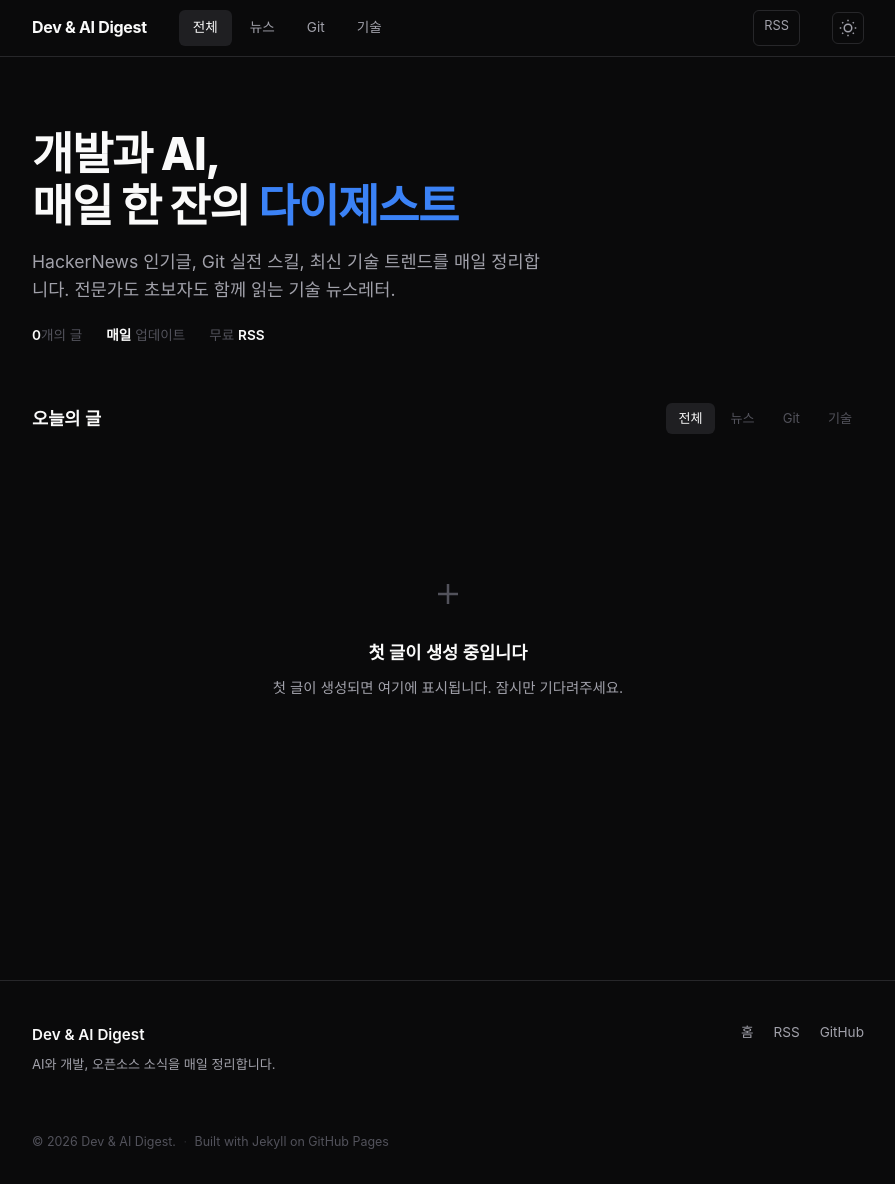
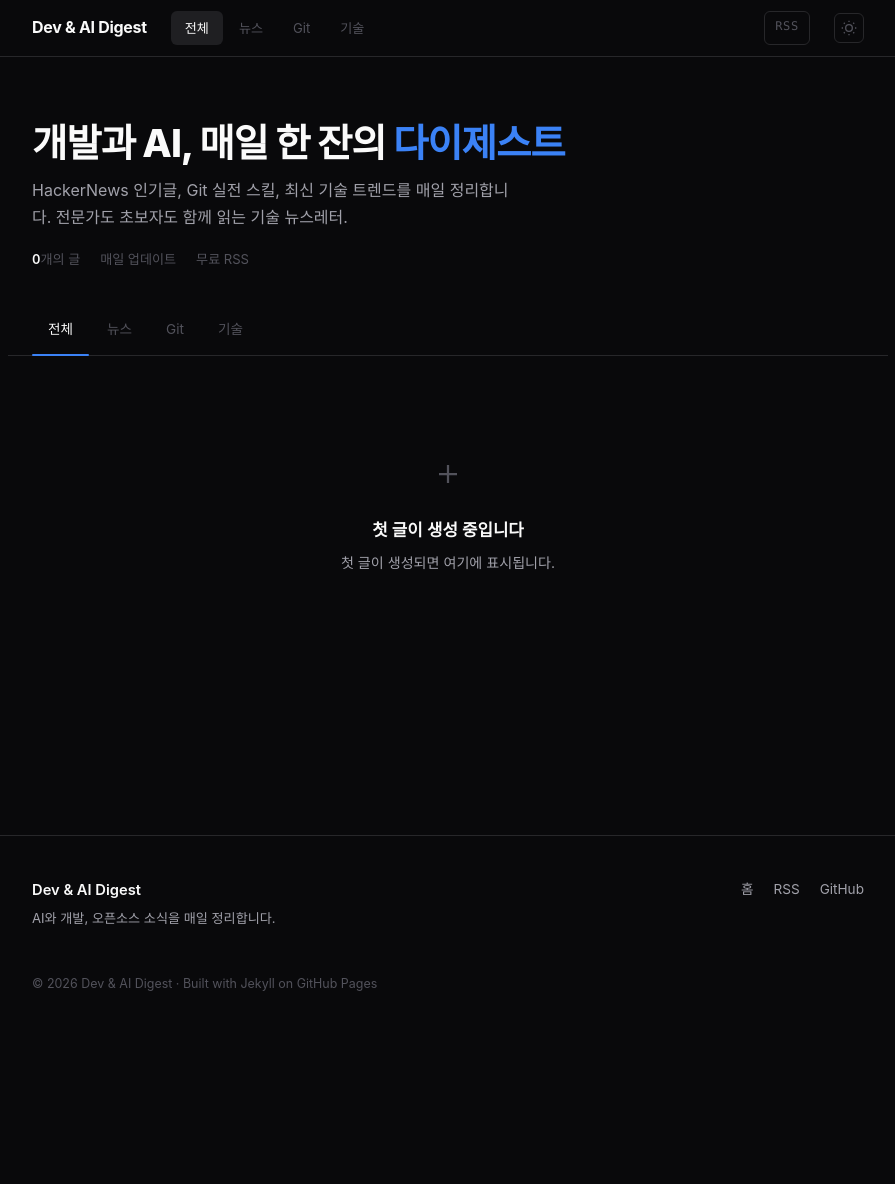
Before and after one commit to yoonyuechang/blog-auto, a Jekyll site: the page built from index.html, in a window 1280 px wide and 1184 px high. Shown: the whole window, without its empty margins (192-1087 px from the left). Built offline with Jekyll 4.4.1, drawn with Linux system fonts in a browser that asks for light colours.

Commit message:
feat: publication-grade redesign with section tabs, article layout
- Proper design system with CSS variables, publication-style typography
- Section tabs (전체/뉴스/Git/기술) with active indicator
- Compact post list with date, mono tag, title, excerpt
- Article page with tags, hero image, content typography, prev/next nav
- Dark theme default, responsive for mobile

```diff
--- a/_layouts/default.html
+++ b/_layouts/default.html
@@ -11,9 +11,7 @@
   {% if site.adsense_id %}
   <script async src="https://pagead2.googlesyndication.com/pagead/js/adsbygoogle.js?client={{ site.adsense_id }}" crossorigin="anonymous"></script>
   {% endif %}
-  <script>
-    (function(){var s=localStorage.getItem('theme');if(s)document.documentElement.setAttribute('data-theme',s)})();
-  </script>
+  <script>(function(){var s=localStorage.getItem('t');if(s)document.documentElement.setAttribute('data-theme',s)})();</script>
 </head>
 <body>
   <header class="header">
@@ -26,16 +24,14 @@
         <a href="{{ site.baseurl }}/category/tech/" {% if page.url contains '/category/tech/' %}data-active{% endif %}>기술</a>
         <a href="{{ site.baseurl }}/feed.xml" class="nav-rss">RSS</a>
       </nav>
-      <button class="theme-toggle" onclick="var t=document.documentElement.getAttribute('data-theme');var n=t==='dark'?'light':'dark';document.documentElement.setAttribute('data-theme',n);localStorage.setItem('theme',n)" aria-label="테마 전환">
-        <svg class="sun" width="18" height="18" viewBox="0 0 24 24" fill="none" stroke="currentColor" stroke-width="2"><circle cx="12" cy="12" r="5"/><path d="M12 1v2M12 21v2M4.22 4.22l1.42 1.42M18.36 18.36l1.42 1.42M1 12h2M21 12h2M4.22 19.78l1.42-1.42M18.36 5.64l1.42-1.42"/></svg>
-        <svg class="moon" width="18" height="18" viewBox="0 0 24 24" fill="none" stroke="currentColor" stroke-width="2"><path d="M21 12.79A9 9 0 1 1 11.21 3 7 7 0 0 0 21 12.79z"/></svg>
+      <button class="theme-toggle" onclick="var t=document.documentElement.getAttribute('data-theme');var n=t==='dark'?'light':'dark';document.documentElement.setAttribute('data-theme',n);localStorage.setItem('t',n)" aria-label="테마">
+        <svg class="sun" width="16" height="16" viewBox="0 0 24 24" fill="none" stroke="currentColor" stroke-width="2"><circle cx="12" cy="12" r="5"/><path d="M12 1v2M12 21v2M4.22 4.22l1.42 1.42M18.36 18.36l1.42 1.42M1 12h2M21 12h2M4.22 19.78l1.42-1.42M18.36 5.64l1.42-1.42"/></svg>
+        <svg class="moon" width="16" height="16" viewBox="0 0 24 24" fill="none" stroke="currentColor" stroke-width="2"><path d="M21 12.79A9 9 0 1 1 11.21 3 7 7 0 0 0 21 12.79z"/></svg>
       </button>
     </div>
   </header>
 
-  <main>
-    {{ content }}
-  </main>
+  <main>{{ content }}</main>
 
   <footer class="footer">
     <div class="footer-inner">
@@ -49,8 +45,8 @@
         <a href="https://github.com/yoonyuechang/blog-auto">GitHub</a>
       </div>
     </div>
-    <div class="footer-bottom">
-      <p>&copy; {{ "now" | date: "%Y" }} {{ site.title }}. <span class="sep">·</span> Built with Jekyll on GitHub Pages</p>
+    <div class="footer-sub">
+      &copy; {{ "now" | date: "%Y" }} {{ site.title }} &middot; Built with Jekyll on GitHub Pages
     </div>
   </footer>
 </body>
--- a/index.html
+++ b/index.html
@@ -3,55 +3,50 @@
 ---
 
 <section class="hero">
-  <h1>개발과 AI,<br>매일 한 잔의 <span>다이제스트</span></h1>
+  <h1>개발과 AI, 매일 한 잔의 <span>다이제스트</span></h1>
   <p>HackerNews 인기글, Git 실전 스킬, 최신 기술 트렌드를 매일 정리합니다. 전문가도 초보자도 함께 읽는 기술 뉴스레터.</p>
-  <div class="hero-stats">
+  <div class="hero-meta">
     <span><strong>{{ site.posts.size }}</strong>개의 글</span>
-    <span><strong>매일</strong> 업데이트</span>
-    <span>무료 <strong>RSS</strong></span>
+    <span>매일 업데이트</span>
+    <span>무료 RSS</span>
   </div>
 </section>
 
-<div class="section-header">
-  <h2>오늘의 글</h2>
-  <nav class="category-tabs">
-    <a href="{{ site.baseurl }}/" class="active">전체</a>
-    <a href="{{ site.baseurl }}/category/news/">뉴스</a>
-    <a href="{{ site.baseurl }}/category/git/">Git</a>
-    <a href="{{ site.baseurl }}/category/tech/">기술</a>
-  </nav>
-</div>
+<nav class="section-tabs">
+  <a href="{{ site.baseurl }}/" data-active>전체</a>
+  <a href="{{ site.baseurl }}/category/news/">뉴스</a>
+  <a href="{{ site.baseurl }}/category/git/">Git</a>
+  <a href="{{ site.baseurl }}/category/tech/">기술</a>
+</nav>
 
 <div class="post-list">
   {% for post in site.posts %}
-  <a href="{{ site.baseurl }}{{ post.url }}" class="post-item">
+  <article class="post-item">
     <div class="post-meta">
       <time datetime="{{ post.date | date_to_xmlschema }}">{{ post.date | date: "%m.%d" }}</time>
       {% assign tag = post.tags | first %}
       {% if tag %}
-      <span class="post-tag">{{ tag }}</span>
+      <span class="tag">{{ tag }}</span>
       {% endif %}
     </div>
     <div class="post-body">
-      <div class="post-title">{{ post.title }}</div>
+      <a href="{{ site.baseurl }}{{ post.url }}" class="post-title">{{ post.title }}</a>
       {% if post.excerpt %}
-      <div class="post-excerpt">{{ post.excerpt | strip_html | truncate: 120 }}</div>
+      <div class="post-excerpt">{{ post.excerpt | strip_html | truncate: 140 }}</div>
       {% endif %}
     </div>
-  </a>
+  </article>
   {% else %}
-  <div class="empty-state">
-    <div class="empty-icon">
-      <svg width="40" height="40" viewBox="0 0 24 24" fill="none" stroke="currentColor" stroke-width="1.5"><path d="M12 6v6m0 0v6m0-6h6m-6 0H6"/></svg>
-    </div>
+  <div class="empty">
+    <svg width="36" height="36" viewBox="0 0 24 24" fill="none" stroke="currentColor" stroke-width="1.5"><path d="M12 6v6m0 0v6m0-6h6m-6 0H6"/></svg>
     <h3>첫 글이 생성 중입니다</h3>
-    <p>첫 글이 생성되면 여기에 표시됩니다. 잠시만 기다려주세요.</p>
+    <p>첫 글이 생성되면 여기에 표시됩니다.</p>
   </div>
   {% endfor %}
 </div>
 
 {% if site.adsense_id %}
-<div class="ad-unit">
+<div class="ad-box">
   <ins class="adsbygoogle" style="display:block" data-ad-client="{{ site.adsense_id }}" data-ad-slot="1234567890" data-ad-format="auto"></ins>
   <script>(adsbygoogle = window.adsbygoogle || []).push({});</script>
 </div>
--- a/style.css
+++ b/style.css
@@ -8,16 +8,17 @@
   --text3: #a1a1aa;
   --accent: #2563eb;
   --accent-hover: #1d4ed8;
-  --code-bg: #f4f4f5;
-  --code-text: #18181b;
-  --radius-sm: 6px;
-  --radius: 8px;
+  --accent-bg: #eff6ff;
+  --tag-bg: #f4f4f5;
   --font: 'Pretendard', -apple-system, BlinkMacSystemFont, 'Segoe UI', system-ui, sans-serif;
-  --font-mono: 'JetBrains Mono', 'Fira Code', 'Cascadia Code', 'SF Mono', monospace;
+  --font-mono: 'JetBrains Mono', 'Fira Code', 'Cascadia Code', 'SF Mono', Consolas, monospace;
+  --radius: 6px;
+  --max-w: 720px;
+  --max-w-wide: 880px;
 }
 
 [data-theme="dark"] {
-  --bg: #0a0a0b;
+  --bg: #09090b;
   --surface: #18181b;
   --border: #27272a;
   --border-light: #1f1f22;
@@ -26,135 +27,142 @@
   --text3: #52525b;
   --accent: #3b82f6;
   --accent-hover: #60a5fa;
-  --code-bg: #18181b;
-  --code-text: #e4e4e7;
+  --accent-bg: #1e293b;
+  --tag-bg: #1f1f22;
 }
 
-* { margin: 0; padding: 0; box-sizing: border-box; }
+*, *::before, *::after { margin: 0; padding: 0; box-sizing: border-box; }
 ::selection { background: var(--accent); color: #fff; }
 html { -webkit-font-smoothing: antialiased; -moz-osx-font-smoothing: grayscale; }
 body { font-family: var(--font); background: var(--bg); color: var(--text); line-height: 1.7; min-height: 100vh; }
+img { max-width: 100%; display: block; }
+a { color: inherit; text-decoration: none; }
 
 /* ── Header ── */
 .header { border-bottom: 1px solid var(--border); position: sticky; top: 0; background: var(--bg); z-index: 100; }
-.header-inner { max-width: 880px; margin: 0 auto; padding: 0 24px; height: 56px; display: flex; align-items: center; gap: 32px; }
-.logo { font-size: 1rem; font-weight: 700; color: var(--text); text-decoration: none; letter-spacing: -0.3px; }
+.header-inner { max-width: var(--max-w-wide); margin: 0 auto; padding: 0 24px; height: 56px; display: flex; align-items: center; gap: 24px; }
+.logo { font-size: 1rem; font-weight: 700; letter-spacing: -0.3px; white-space: nowrap; }
 .logo:hover { color: var(--accent); }
-.nav { display: flex; gap: 4px; flex: 1; }
-.nav a { font-size: 0.85rem; color: var(--text2); text-decoration: none; padding: 6px 14px; border-radius: var(--radius-sm); transition: all .12s; }
+.nav { display: flex; gap: 2px; flex: 1; }
+.nav a { font-size: 0.82rem; color: var(--text3); padding: 6px 14px; border-radius: var(--radius); transition: all .12s; white-space: nowrap; }
 .nav a:hover { color: var(--text); background: var(--border-light); }
 .nav a[data-active] { color: var(--text); background: var(--border-light); font-weight: 500; }
-.nav-rss { margin-left: auto; font-size: 0.8rem !important; padding: 4px 10px !important; border: 1px solid var(--border); }
-.theme-toggle { background: none; border: 1px solid var(--border); border-radius: var(--radius-sm); padding: 6px; cursor: pointer; color: var(--text2); display: flex; align-items: center; justify-content: center; transition: all .12s; }
+.nav-rss { margin-left: auto; font-size: 0.75rem !important; font-family: var(--font-mono); text-transform: uppercase; letter-spacing: .06em; padding: 4px 10px !important; border: 1px solid var(--border); }
+.theme-toggle { background: none; border: 1px solid var(--border); border-radius: var(--radius); padding: 6px; cursor: pointer; color: var(--text3); display: flex; align-items: center; justify-content: center; flex-shrink: 0; transition: all .12s; }
 .theme-toggle:hover { color: var(--text); border-color: var(--text3); }
-[data-theme="dark"] .sun { display: block; }
-[data-theme="dark"] .moon { display: none; }
-[data-theme="light"] .sun { display: none; }
-[data-theme="light"] .moon { display: block; }
 .theme-toggle svg { display: block; }
+[data-theme="dark"] .theme-toggle .sun { display: block; }
+[data-theme="dark"] .theme-toggle .moon { display: none; }
+[data-theme="light"] .theme-toggle .sun { display: none; }
+[data-theme="light"] .theme-toggle .moon { display: block; }
 
 /* ── Hero ── */
-.hero { max-width: 880px; margin: 0 auto; padding: 72px 24px 56px; }
-.hero h1 { font-size: 2.8rem; font-weight: 800; letter-spacing: -1.2px; line-height: 1.15; margin-bottom: 16px; }
+.hero { max-width: var(--max-w-wide); margin: 0 auto; padding: 64px 24px 48px; }
+.hero h1 { font-size: 2.4rem; font-weight: 800; letter-spacing: -1px; line-height: 1.15; margin-bottom: 12px; }
 .hero h1 span { color: var(--accent); }
-.hero p { font-size: 1.1rem; color: var(--text2); max-width: 520px; line-height: 1.6; }
-.hero-stats { display: flex; gap: 24px; margin-top: 20px; }
-.hero-stats span { font-size: 0.85rem; color: var(--text3); }
-.hero-stats strong { color: var(--text); font-weight: 600; }
+.hero p { font-size: 1rem; color: var(--text2); max-width: 480px; }
+.hero-meta { display: flex; gap: 20px; margin-top: 16px; font-size: 0.82rem; color: var(--text3); font-variant-numeric: tabular-nums; }
+.hero-meta strong { color: var(--text); font-weight: 600; }
 
-/* ── Section ── */
-.section-header { max-width: 880px; margin: 0 auto; padding: 0 24px 20px; display: flex; align-items: center; justify-content: space-between; }
-.section-header h2 { font-size: 1.1rem; font-weight: 600; }
-.category-tabs { display: flex; gap: 4px; }
-.category-tabs a { font-size: 0.82rem; color: var(--text3); text-decoration: none; padding: 4px 12px; border-radius: var(--radius-sm); transition: all .12s; }
-.category-tabs a:hover { color: var(--text); background: var(--border-light); }
-.category-tabs .active { color: var(--text); background: var(--border-light); font-weight: 500; }
+/* ── Section Tabs ── */
+.section-tabs { max-width: var(--max-w-wide); margin: 0 auto; padding: 0 24px; display: flex; gap: 2px; border-bottom: 1px solid var(--border); }
+.section-tabs a { font-size: 0.85rem; color: var(--text3); padding: 0 16px 14px; position: relative; transition: color .12s; }
+.section-tabs a:hover { color: var(--text); }
+.section-tabs a[data-active]::after { content: ''; position: absolute; bottom: -1px; left: 0; right: 0; height: 2px; background: var(--accent); border-radius: 1px; }
+.section-tabs a[data-active] { color: var(--text); font-weight: 500; }
 
 /* ── Post List ── */
-.post-list { max-width: 880px; margin: 0 auto; padding: 0 24px 80px; }
-.post-item { display: flex; align-items: flex-start; gap: 16px; padding: 20px 0; border-bottom: 1px solid var(--border-light); text-decoration: none; }
-.post-item:last-child { border-bottom: none; }
+.post-list { max-width: var(--max-w-wide); margin: 0 auto; padding: 0 24px 80px; }
+.post-item { display: flex; align-items: flex-start; gap: 20px; padding: 24px 0; border-bottom: 1px solid var(--border-light); }
+.post-item:last-of-type { border-bottom: none; }
+.post-meta { min-width: 70px; padding-top: 3px; }
+.post-meta time { font-size: 0.8rem; color: var(--text3); font-variant-numeric: tabular-nums; display: block; }
+.post-meta .tag { display: inline-block; font-size: 0.7rem; font-family: var(--font-mono); text-transform: uppercase; letter-spacing: .05em; background: var(--tag-bg); color: var(--text2); padding: 2px 8px; border-radius: 4px; margin-top: 8px; }
+.post-body { flex: 1; min-width: 0; }
+.post-title { font-size: 1.05rem; font-weight: 600; line-height: 1.4; letter-spacing: -0.2px; }
 .post-item:hover .post-title { color: var(--accent); }
-.post-meta { min-width: 64px; padding-top: 2px; }
-.post-meta time { font-size: 0.8rem; color: var(--text3); font-variant-numeric: tabular-nums; display: block; }
-.post-meta .post-tag { display: inline-block; font-size: 0.7rem; background: var(--border-light); color: var(--text2); padding: 2px 8px; border-radius: 4px; margin-top: 6px; }
-.post-body { flex: 1; min-width: 0; }
-.post-title { font-size: 1rem; font-weight: 600; color: var(--text); line-height: 1.4; transition: color .12s; }
-.post-excerpt { font-size: 0.85rem; color: var(--text2); margin-top: 4px; line-height: 1.5; overflow: hidden; display: -webkit-box; -webkit-line-clamp: 2; -webkit-box-orient: vertical; }
+.post-excerpt { font-size: 0.88rem; color: var(--text2); margin-top: 6px; line-height: 1.6; overflow: hidden; display: -webkit-box; -webkit-line-clamp: 2; -webkit-box-orient: vertical; }
 
-/* ── Post Full ── */
-.post-full { max-width: 720px; margin: 0 auto; padding: 48px 24px 80px; }
-.post-full-header { margin-bottom: 40px; }
-.post-full-header .tags { display: flex; gap: 6px; margin-bottom: 12px; }
-.post-full-header .tags span { font-size: 0.75rem; background: var(--border-light); color: var(--text2); padding: 3px 10px; border-radius: 4px; }
-.post-full-header h1 { font-size: 2rem; font-weight: 800; letter-spacing: -0.5px; line-height: 1.25; margin-bottom: 12px; }
-.post-full-header .meta { font-size: 0.85rem; color: var(--text3); display: flex; gap: 12px; align-items: center; }
-.post-full-header .meta a { color: var(--accent); text-decoration: none; }
-.post-hero-img { border-radius: var(--radius); overflow: hidden; margin-bottom: 40px; }
-.post-hero-img img { width: 100%; display: block; }
-.post-content { font-size: 0.95rem; color: var(--text2); line-height: 1.8; }
-.post-content h2 { font-size: 1.4rem; font-weight: 700; margin: 44px 0 16px; color: var(--text); letter-spacing: -0.3px; }
-.post-content h3 { font-size: 1.1rem; font-weight: 600; margin: 32px 0 12px; color: var(--text); }
-.post-content p { margin-bottom: 20px; }
-.post-content a { color: var(--accent); text-decoration: none; border-bottom: 1px solid transparent; }
-.post-content a:hover { border-bottom-color: var(--accent); }
-.post-content ul, .post-content ol { margin: 0 0 20px 20px; }
-.post-content li { margin-bottom: 6px; }
-.post-content strong { color: var(--text); font-weight: 600; }
-.post-content code { font-family: var(--font-mono); font-size: 0.85em; background: var(--code-bg); color: var(--code-text); padding: 2px 6px; border-radius: 4px; }
-.post-content pre { background: var(--code-bg); border: 1px solid var(--border); padding: 20px; border-radius: var(--radius); overflow-x: auto; margin-bottom: 24px; font-size: 0.85rem; }
-.post-content pre code { background: none; padding: 0; border: none; font-size: inherit; }
-.post-content blockquote { border-left: 3px solid var(--accent); padding: 2px 0 2px 20px; margin: 0 0 24px; color: var(--text2); }
-.post-content hr { border: none; border-top: 1px solid var(--border); margin: 48px 0; }
-.post-content img { max-width: 100%; border-radius: var(--radius-sm); margin: 24px 0; }
-.post-content table { width: 100%; border-collapse: collapse; margin-bottom: 24px; font-size: 0.88rem; }
-.post-content th, .post-content td { text-align: left; padding: 10px 14px; border-bottom: 1px solid var(--border-light); }
-.post-content th { font-weight: 600; color: var(--text); background: var(--border-light); }
-.post-nav { display: flex; justify-content: space-between; margin-top: 64px; padding-top: 24px; border-top: 1px solid var(--border); }
-.post-nav a { color: var(--accent); text-decoration: none; font-size: 0.88rem; }
-.post-nav a:hover { text-decoration: underline; }
+/* ── Article ── */
+.article { max-width: var(--max-w); margin: 0 auto; padding: 48px 24px 80px; }
+.article-header { margin-bottom: 40px; }
+.article-header .tags { display: flex; gap: 6px; margin-bottom: 14px; }
+.article-header .tags span { font-size: 0.75rem; font-family: var(--font-mono); text-transform: uppercase; letter-spacing: .05em; background: var(--tag-bg); color: var(--text2); padding: 3px 10px; border-radius: 4px; }
+.article-header h1 { font-size: 2rem; font-weight: 800; letter-spacing: -0.5px; line-height: 1.25; margin-bottom: 14px; }
+.article-header .meta { font-size: 0.85rem; color: var(--text3); display: flex; gap: 12px; align-items: center; flex-wrap: wrap; }
+.article-header .meta a { color: var(--accent); }
+.article-header .meta a:hover { text-decoration: underline; }
+.article-image { border-radius: var(--radius); overflow: hidden; margin-bottom: 40px; }
+.article-image img { width: 100%; }
 
-/* ── Ad unit ── */
-.ad-unit { max-width: 720px; margin: 32px auto; padding: 20px; text-align: center; background: var(--border-light); border-radius: var(--radius); min-height: 90px; display: flex; align-items: center; justify-content: center; font-size: 0.8rem; color: var(--text3); }
+/* ── Article Content ── */
+.article-content { font-size: 0.95rem; color: var(--text2); line-height: 1.85; }
+.article-content h2 { font-size: 1.35rem; font-weight: 700; margin: 48px 0 16px; color: var(--text); letter-spacing: -0.3px; padding-bottom: 8px; border-bottom: 1px solid var(--border-light); }
+.article-content h3 { font-size: 1.1rem; font-weight: 600; margin: 32px 0 12px; color: var(--text); }
+.article-content p { margin-bottom: 20px; }
+.article-content a { color: var(--accent); border-bottom: 1px solid transparent; }
+.article-content a:hover { border-bottom-color: var(--accent); }
+.article-content ul, .article-content ol { margin: 0 0 20px 20px; }
+.article-content li { margin-bottom: 6px; }
+.article-content strong { color: var(--text); font-weight: 600; }
+.article-content code { font-family: var(--font-mono); font-size: 0.85em; background: var(--tag-bg); color: var(--text); padding: 2px 6px; border-radius: 4px; }
+.article-content pre { background: var(--surface); border: 1px solid var(--border); padding: 20px; border-radius: var(--radius); overflow-x: auto; margin-bottom: 24px; font-size: 0.85rem; }
+.article-content pre code { background: none; padding: 0; border: none; font-size: inherit; }
+.article-content blockquote { border-left: 3px solid var(--accent); padding: 2px 0 2px 20px; margin: 0 0 24px; color: var(--text2); }
+.article-content hr { border: none; border-top: 1px solid var(--border); margin: 48px 0; }
+.article-content table { width: 100%; border-collapse: collapse; margin-bottom: 24px; font-size: 0.88rem; }
+.article-content th, .article-content td { text-align: left; padding: 10px 14px; border-bottom: 1px solid var(--border-light); }
+.article-content th { font-weight: 600; color: var(--text); background: var(--tag-bg); font-size: 0.82rem; font-family: var(--font-mono); text-transform: uppercase; letter-spacing: .04em; }
+
+/* ── Category Heading ── */
+.cat-head { max-width: var(--max-w-wide); margin: 0 auto; padding: 40px 24px 8px; }
+.cat-head h1 { font-size: 1.6rem; font-weight: 800; letter-spacing: -0.4px; }
+.cat-head p { color: var(--text2); font-size: 0.88rem; margin-top: 4px; }
+
+/* ── Post Nav ── */
+.post-nav { display: flex; justify-content: space-between; gap: 16px; margin-top: 64px; padding-top: 24px; border-top: 1px solid var(--border); }
+.post-nav a { color: var(--text2); font-size: 0.88rem; flex: 1; }
+.post-nav a:last-child { text-align: right; }
+.post-nav a:hover { color: var(--accent); }
+.post-nav .nav-label { font-size: 0.72rem; font-family: var(--font-mono); text-transform: uppercase; letter-spacing: .06em; color: var(--text3); display: block; margin-bottom: 4px; }
+
+/* ── Ad ── */
+.ad-box { max-width: var(--max-w); margin: 32px auto; padding: 20px; text-align: center; background: var(--border-light); border-radius: var(--radius); min-height: 90px; display: flex; align-items: center; justify-content: center; font-size: 0.78rem; color: var(--text3); }
 
 /* ── Empty ── */
-.empty-state { max-width: 880px; margin: 0 auto; padding: 120px 24px; text-align: center; }
-.empty-icon { margin-bottom: 16px; color: var(--text3); }
-.empty-state h3 { font-size: 1.1rem; font-weight: 600; color: var(--text); margin-bottom: 8px; }
-.empty-state p { color: var(--text2); font-size: 0.9rem; }
-
-/* ── Category page heading ── */
-.category-heading { max-width: 880px; margin: 0 auto; padding: 48px 24px 8px; }
-.category-heading h1 { font-size: 1.8rem; font-weight: 800; letter-spacing: -0.5px; }
-.category-heading p { color: var(--text2); font-size: 0.9rem; margin-top: 4px; }
+.empty { max-width: var(--max-w-wide); margin: 0 auto; padding: 100px 24px; text-align: center; }
+.empty svg { margin-bottom: 16px; color: var(--text3); }
+.empty h3 { font-size: 1.05rem; font-weight: 600; margin-bottom: 6px; }
+.empty p { color: var(--text2); font-size: 0.88rem; }
 
 /* ── Footer ── */
 .footer { border-top: 1px solid var(--border); margin-top: 80px; }
-.footer-inner { max-width: 880px; margin: 0 auto; padding: 40px 24px; display: flex; justify-content: space-between; gap: 32px; }
-.footer-brand strong { font-size: 0.95rem; font-weight: 600; }
-.footer-brand p { font-size: 0.82rem; color: var(--text2); margin-top: 4px; max-width: 300px; }
-.footer-links { display: flex; gap: 20px; }
-.footer-links a { font-size: 0.85rem; color: var(--text2); text-decoration: none; }
+.footer-inner { max-width: var(--max-w-wide); margin: 0 auto; padding: 40px 24px; display: flex; justify-content: space-between; gap: 32px; }
+.footer-brand strong { font-size: 0.92rem; font-weight: 600; }
+.footer-brand p { font-size: 0.82rem; color: var(--text2); margin-top: 4px; max-width: 280px; }
+.footer-links { display: flex; gap: 20px; padding-top: 2px; }
+.footer-links a { font-size: 0.85rem; color: var(--text2); transition: color .12s; }
 .footer-links a:hover { color: var(--accent); }
-.footer-bottom { max-width: 880px; margin: 0 auto; padding: 16px 24px 32px; font-size: 0.78rem; color: var(--text3); }
-.sep { color: var(--border); margin: 0 4px; }
+.footer-sub { max-width: var(--max-w-wide); margin: 0 auto; padding: 4px 24px 32px; font-size: 0.78rem; color: var(--text3); }
 
 /* ── Responsive ── */
 @media (max-width: 640px) {
-  .header-inner { gap: 16px; padding: 0 16px; }
-  .nav { gap: 0; }
-  .nav a { font-size: 0.8rem; padding: 6px 10px; }
+  .header-inner { gap: 12px; padding: 0 16px; }
+  .nav a { font-size: 0.78rem; padding: 6px 8px; }
   .nav-rss { display: none; }
   .hero { padding: 40px 16px 32px; }
-  .hero h1 { font-size: 1.8rem; }
-  .hero p { font-size: 0.95rem; }
-  .hero-stats { gap: 16px; flex-wrap: wrap; }
-  .section-header { padding: 0 16px 16px; flex-direction: column; align-items: flex-start; gap: 8px; }
+  .hero h1 { font-size: 1.5rem; }
+  .hero p { font-size: 0.9rem; }
+  .section-tabs { padding: 0 16px; overflow-x: auto; }
+  .section-tabs a { font-size: 0.82rem; padding: 0 12px 12px; white-space: nowrap; }
   .post-list { padding: 0 16px 60px; }
-  .post-item { gap: 12px; padding: 16px 0; }
-  .post-meta { min-width: 52px; }
-  .post-full { padding: 32px 16px 60px; }
-  .post-full-header h1 { font-size: 1.4rem; }
-  .footer-inner { flex-direction: column; gap: 16px; padding: 32px 16px; }
-  .footer-links { gap: 12px; }
+  .post-item { gap: 12px; padding: 18px 0; }
+  .post-meta { min-width: 54px; }
+  .post-title { font-size: 0.95rem; }
+  .article { padding: 32px 16px 60px; }
+  .article-header h1 { font-size: 1.4rem; }
+  .footer-inner { flex-direction: column; gap: 12px; padding: 32px 16px; }
+  .footer-links { gap: 16px; }
+  .cat-head { padding: 32px 16px 4px; }
+  .cat-head h1 { font-size: 1.3rem; }
 }
```
Also changed, not shown: _layouts/post.html (+14 -8 lines), category/git/index.html (+17 -10 lines), category/news/index.html (+17 -10 lines), category/tech/index.html (+17 -10 lines).
